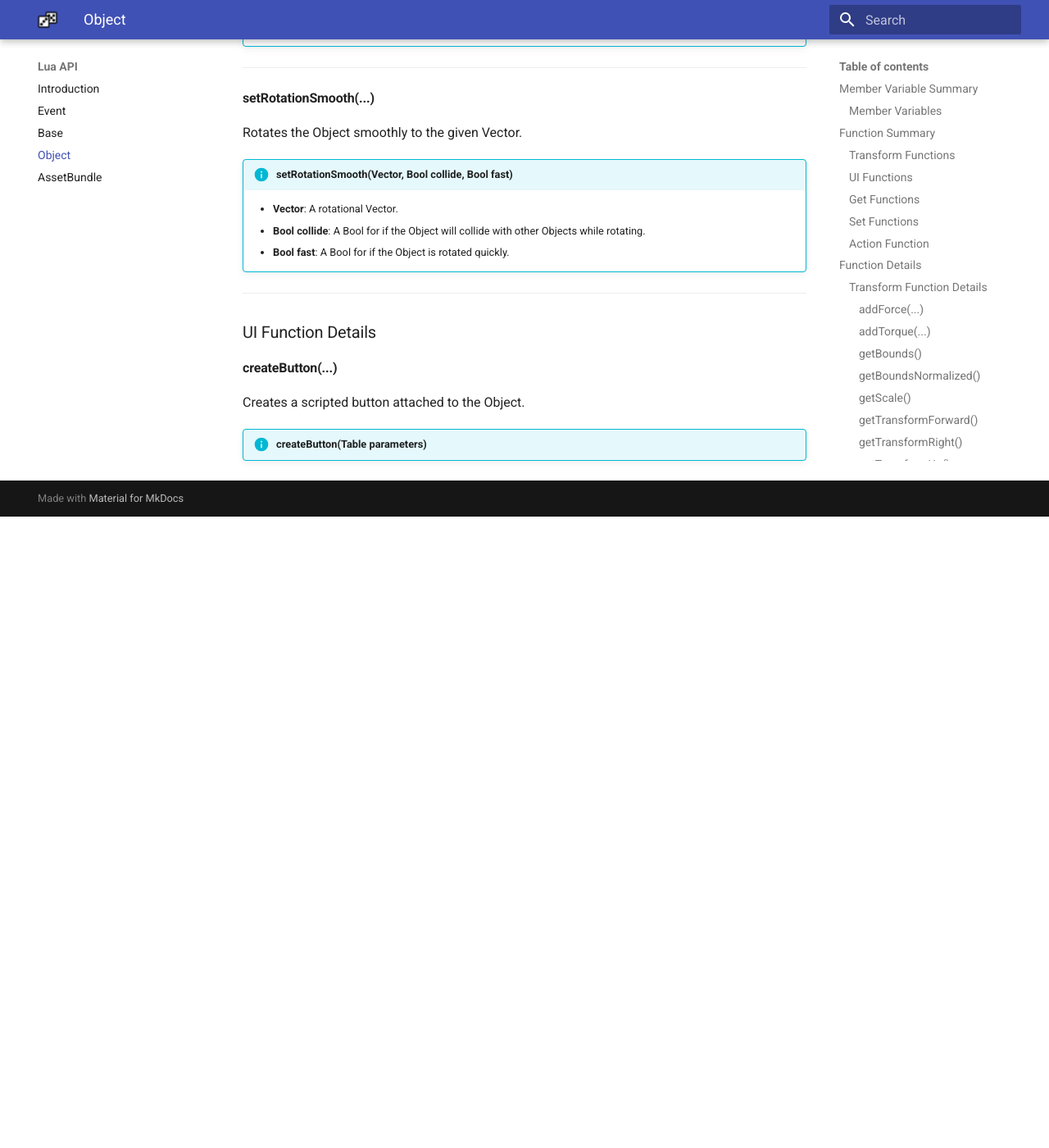
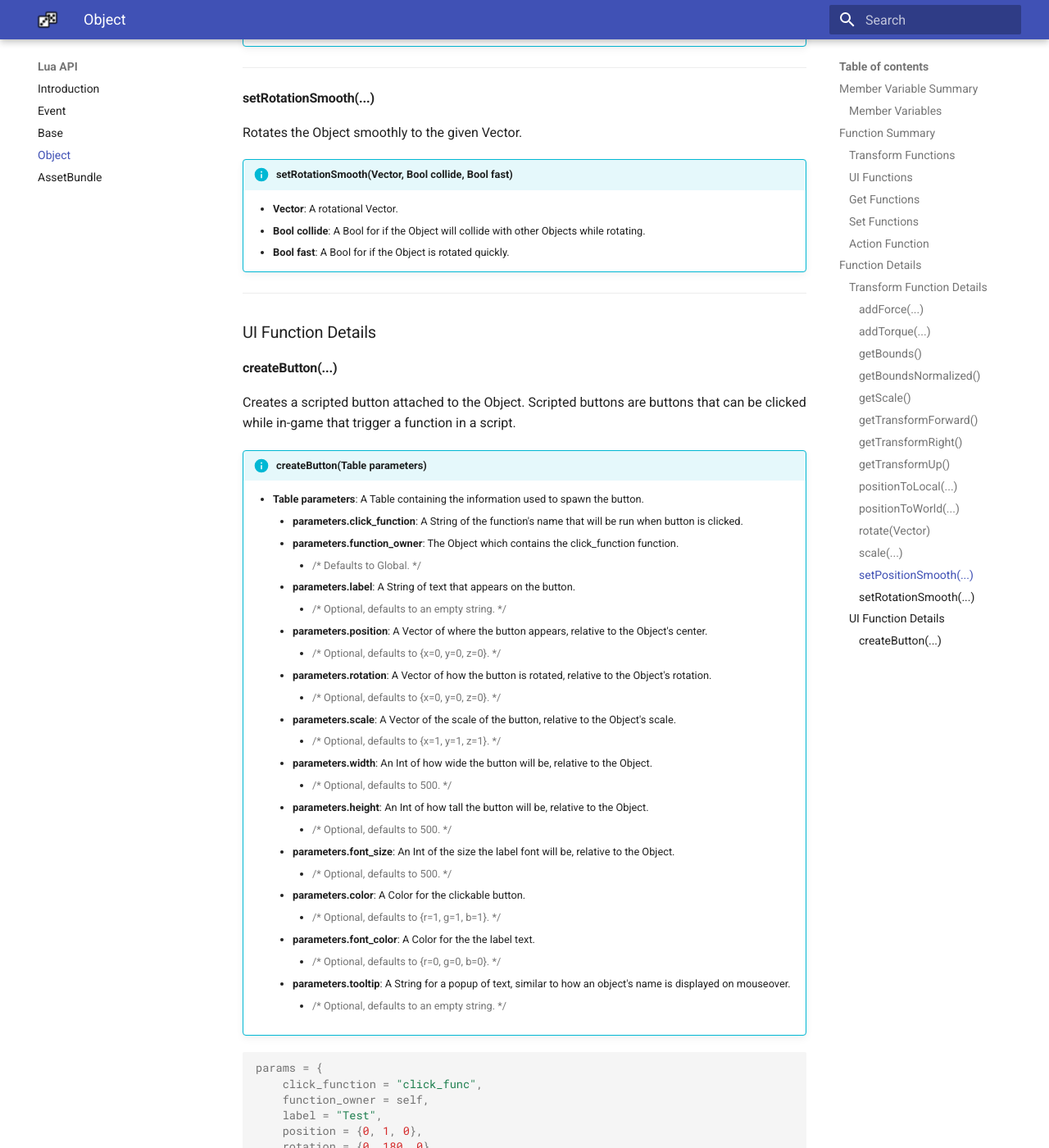
Before and after one commit to MisterStump/TTS-Scripting-Doc, an MkDocs documentation site: the page built from docs/object.md, in a window 1280 px wide and 1400 px high, scrolled down 10555 px. Shown: the whole window at 82% size. Built offline with MkDocs 1.6.1 and Material for MkDocs 9.7.7, drawn with Linux system fonts in a browser that asks for light colours; old or Windows-style settings are respelled for this version of MkDocs; before the commit the page ends 11185 px from its top, so only the background shows below that; some of the changed text lies outside the part shown.

Commit message:
Initial Commit

````diff
--- a/docs/object.md
+++ b/docs/object.md
@@ -392,6 +392,58 @@ Rotates the Object smoothly to the given Vector.
 
 ####createButton(...)
 
-Creates a scripted button attached to the Object.
+Creates a scripted button attached to the Object. Scripted buttons are buttons that can be clicked while in-game that trigger a function in a script.
 
 !!!info "createButton(Table parameters)"
+	* **Table parameters**: A Table containing the information used to spawn the button.
+		* **parameters.click_function**: A String of the function's name that will be run when button is clicked.
+		* **parameters.function_owner**: The Object which contains the click_function function.
+			* {>>Defaults to Global.<<}
+		* **parameters.label**: A String of text that appears on the button.
+			* {>>Optional, defaults to an empty string.<<}
+		* **parameters.position**: A Vector of where the button appears, relative to the Object's center.
+			* {>>Optional, defaults to {x=0, y=0, z=0}.<<}
+		* **parameters.rotation**: A Vector of how the button is rotated, relative to the Object's rotation.
+			* {>>Optional, defaults to {x=0, y=0, z=0}.<<}
+		* **parameters.scale**: A Vector of the scale of the button, relative to the Object's scale.
+			* {>>Optional, defaults to {x=1, y=1, z=1}.<<}
+		* **parameters.width**: An Int of how wide the button will be, relative to the Object.
+			* {>>Optional, defaults to 500.<<}
+		* **parameters.height**: An Int of how tall the button will be, relative to the Object.
+			* {>>Optional, defaults to 500.<<}
+		* **parameters.font_size**: An Int of the size the label font will be, relative to the Object.
+			* {>>Optional, defaults to 500.<<}
+		* **parameters.color**: A Color for the clickable button.
+			* {>>Optional, defaults to {r=1, g=1, b=1}.<<}
+		* **parameters.font_color**: A Color for the the label text.
+			* {>>Optional, defaults to {r=0, g=0, b=0}.<<}
+		* **parameters.tooltip**: A String for a popup of text, similar to how an object's name is displayed on mouseover.
+			* {>>Optional, defaults to an empty string.<<}
+
+``` Lua
+params = {
+	click_function = "click_func",
+	function_owner = self,
+	label = "Test",
+	position = {0, 1, 0},
+	rotation = {0, 180, 0},
+	width= 800,
+	height=400,
+	font_size = 340,
+	color = {0.5, 0.5, 0.5},
+	font_color = {1, 1, 1},
+	tooltip = "This text appears on mouseover.",
+}
+self.createButton(params)
+```
+
+!!!tip "Button Tips"
+	* Buttons can not be clicked from their back side.
+	* Buttons can not be clicked if there is another object between the pointer and the button. This does not include the Object the button is attached to.
+	* Buttons are placed relative to the Object they are attached to.
+	* The maximum font size is capped at 1000.
+	* The minimum width/height is ~100 before you won't see it getting any smaller.
+	* A button width/height of 0 will cause the button not to be drawn, but its label will be. This can be a way to attach text to an Object.
+
+!!!bug
+	Button scale currently distorts button height and width if the button is rotated at anything besided `{0,0,0}`.
````
